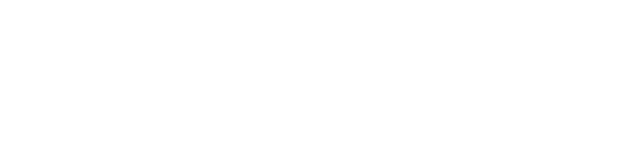
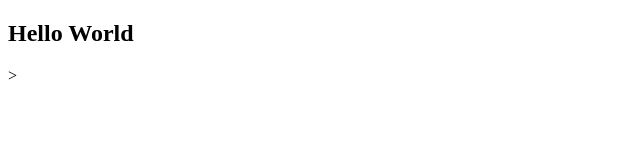
Before and after one commit to onix89/Luciano-Odell, a plain HTML site: page index.html in a window 1280 px wide. Shown: the whole page, without its empty margins (0-640 px from the left). Drawn offline with Linux system fonts and the light colour scheme.

Commit message:
Update index.html

```diff
--- a/index.html
+++ b/index.html
@@ -9,18 +9,8 @@
   <body>
     <script src="https://cdn.freecodecamp.org/testable-projects-fcc/v1/bundle.js"></script>
 
-    <!--
+  <h2>Hello World</h2>>
 
-    Hello Camper!
-
-    For now, the test suite only works in Chrome!
-    Please read the README below in the JS Editor before beginning.
-    Feel free to delete this message once you have read it.
-    Good luck and Happy Coding!
-
-    - The freeCodeCamp Team
-
-    -->
     <script  src="js/index.js"></script>
   </body>
 </html>
```
